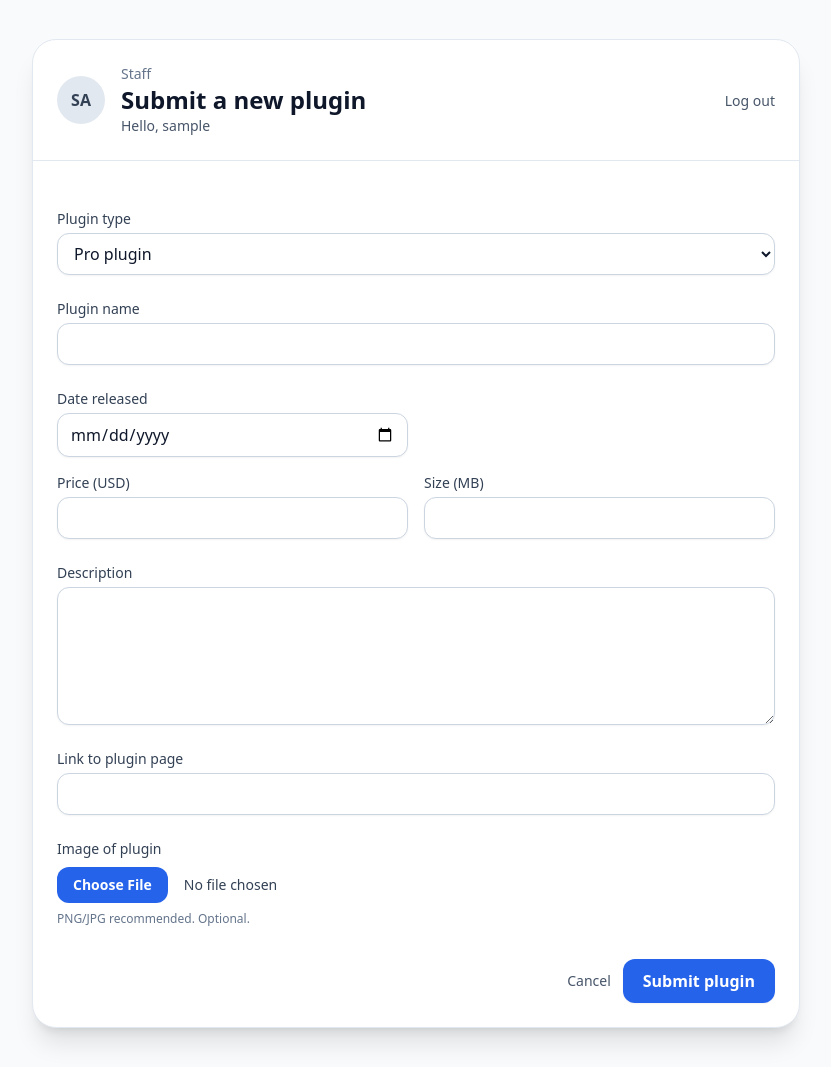
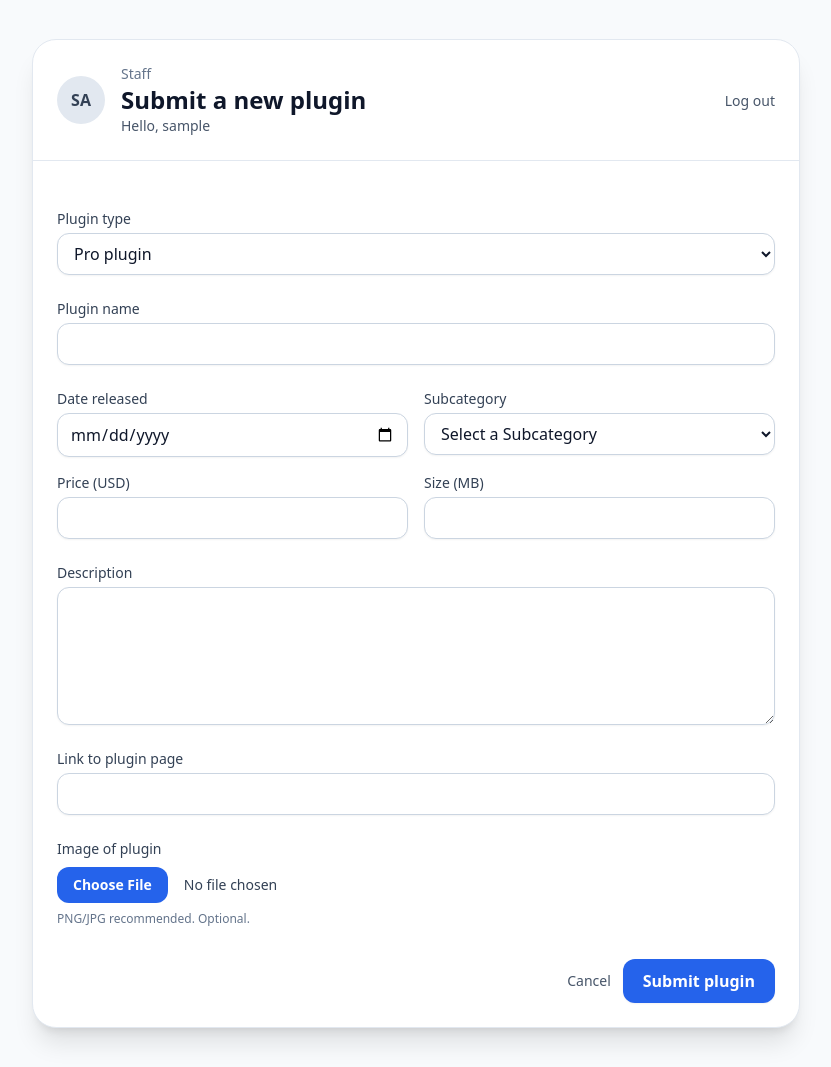
Before and after one commit to nosra/MPC-Database, a Django app: page /staff/dashboard/ in a window 1280 px wide. Shown: the part 82-1149 px from the top of the page, without its empty margins (224-1055 px from the left). Run offline with Django 5.2, Linux system fonts and the light colour scheme; the visitor is signed in with stand-in values (Sample User, id 1); data that the repository does not hold is empty; some libraries are stand-ins or nearby versions.

Commit message:
fixed submission errors

```diff
--- a/mpc_database/home/templates/staff_dashboard.html
+++ b/mpc_database/home/templates/staff_dashboard.html
@@ -79,14 +79,13 @@
             </div>
             <div>
                 <label class="block text-sm font-medium text-slate-700 mb-1">
-                    {{ form.category.label }}
+                    {{ form.subcategory.label }}
                 </label>
-                    {{ form.category }}
-                    {% if form.category.errors %}
-                    <p class="mt-1 text-sm text-red-600">{{ form.category.errors|striptags }}</p>
+                    {{ form.subcategory }}
+                    {% if form.subcategory.errors %}
+                    <p class="mt-1 text-sm text-red-600">{{ form.subcategory.errors|striptags }}</p>
                     {% endif %}
             </div>
-
             <div>
                 <label class="block text-sm font-medium text-slate-700 mb-1">
                     {{ form.price.label }}
--- a/mpc_database/home/views.py
+++ b/mpc_database/home/views.py
@@ -190,7 +190,7 @@ def staff_dashboard(request):
                 submitter=request.user,
                 name=data["plugin_name"],
                 date_released=data["date_released"],
-                category=data["category"],
+                subcategory=data["subcategory"],
                 price=data["price"],
                 description=data["description"],
                 size=data["size"],
```
